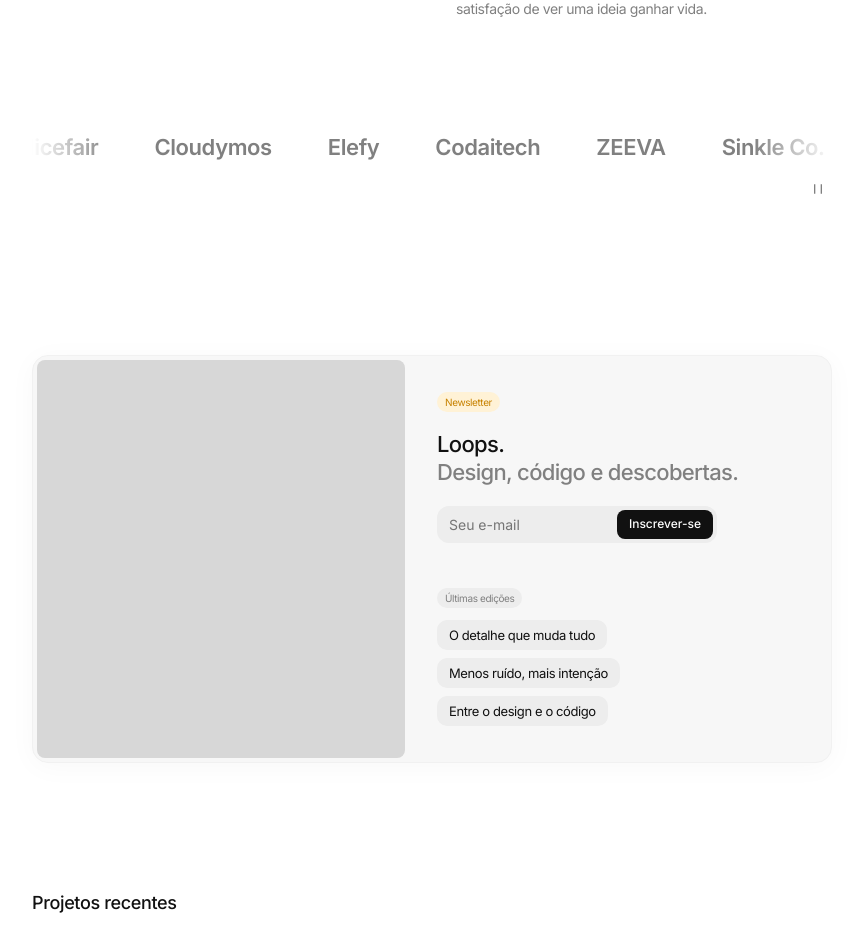
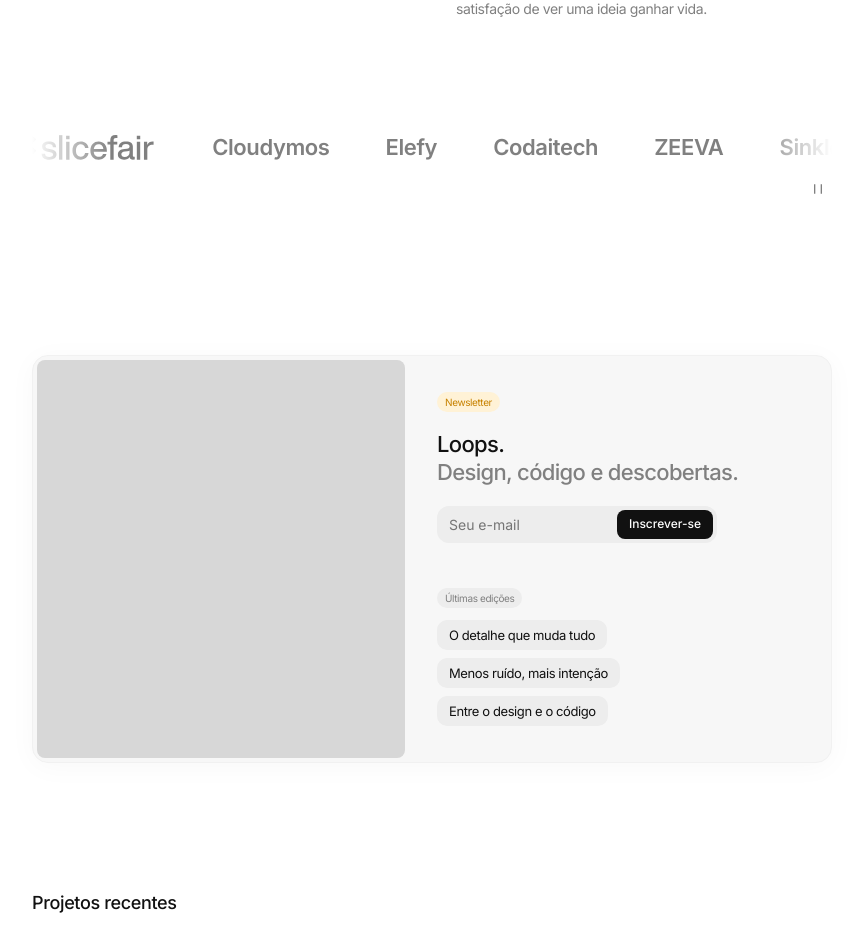
Before and after one commit to ivanrpassos/ivanrpassos.dev, a React (Vite) app: page / in a window 1280 px wide. Shown: the part 900-1829 px from the top of the page, without its empty margins (208-1071 px from the left). Built offline with nearby package versions, Linux system fonts and the light colour scheme.

Commit message:
feat: add optimized slicefair logo to brand marquee

```diff
--- a/src/components/home/brand-marquee.tsx
+++ b/src/components/home/brand-marquee.tsx
@@ -2,6 +2,11 @@ import { useState } from 'react'
 import { PauseIcon, PlayIcon } from '@/components/ui/icons'
 import { workDetails } from '@/data/works'
 import { Marquee } from '@/components/magicui/marquee'
+
+
+const brandSizes: Record<string, { width: number; height: number }> = {
+  slicefair: { width: 148, height: 28 },
+}
 
 export function BrandMarquee() {
   const [paused, setPaused] = useState(false)
@@ -13,14 +18,26 @@ export function BrandMarquee() {
             className="text-[22px] font-semibold whitespace-nowrap text-(--a-muted)"
             key={slug}
           >
-            {name}
+            {brandSizes[slug] ? (
+              <span
+                role="img"
+                aria-label={name}
+                className="block bg-current"
+                style={{
+                  ...brandSizes[slug],
+                  mask: `url(/images/brands/${slug}.svg) center / contain no-repeat`,
+                }}
+              />
+            ) : (
+              name
+            )}
           </span>
         ))}
       </Marquee>
       <button
         className="artifact-brands-toggle"
         type="button"
-        onClick={() => setPaused(!paused)}
+        onClick={() => setPaused((current) => !current)}
         aria-label={
           paused
             ? 'Retomar movimento das marcas'
```
Also changed, not shown: public/images/brands/slicefair.svg (added).
